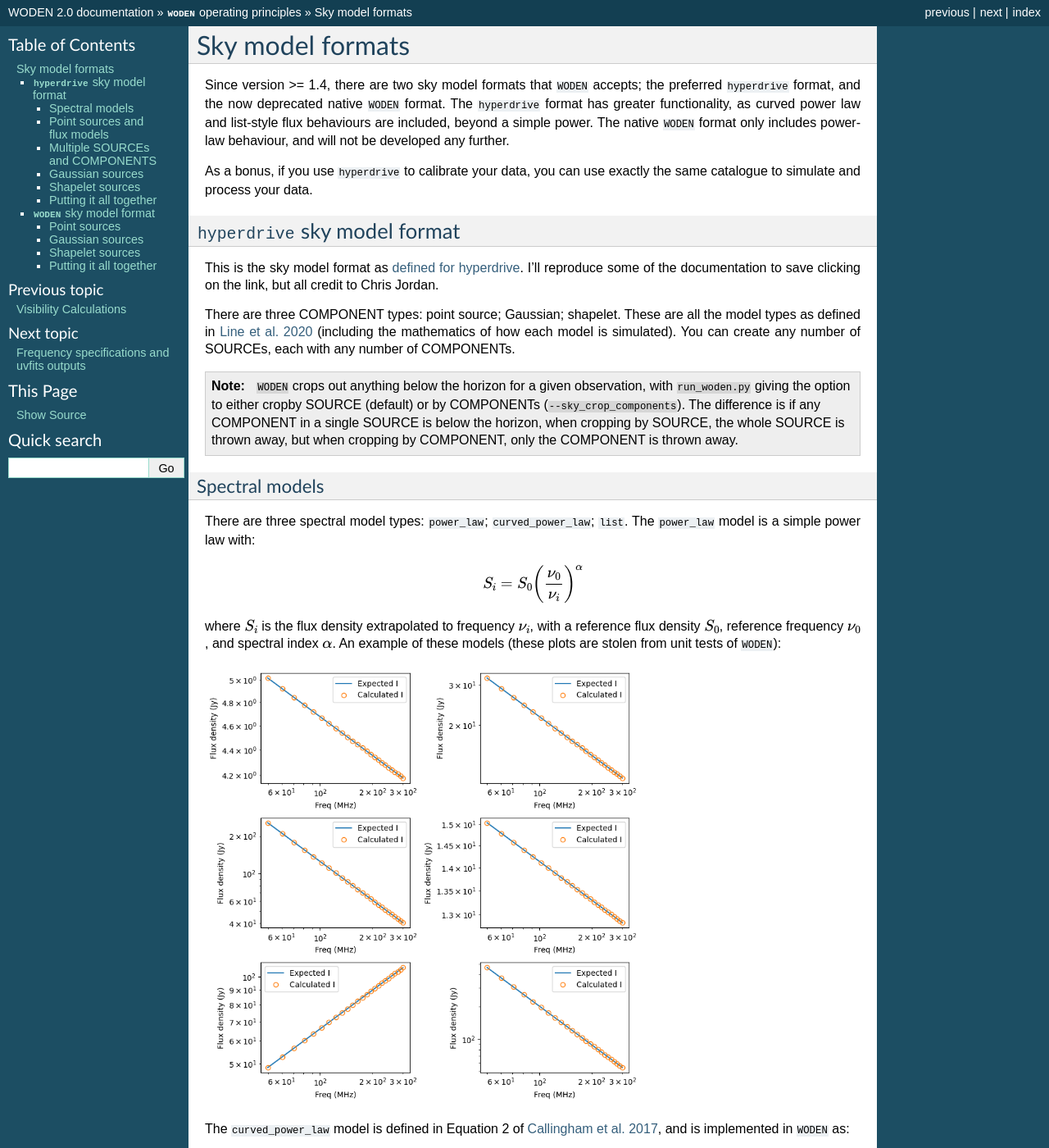
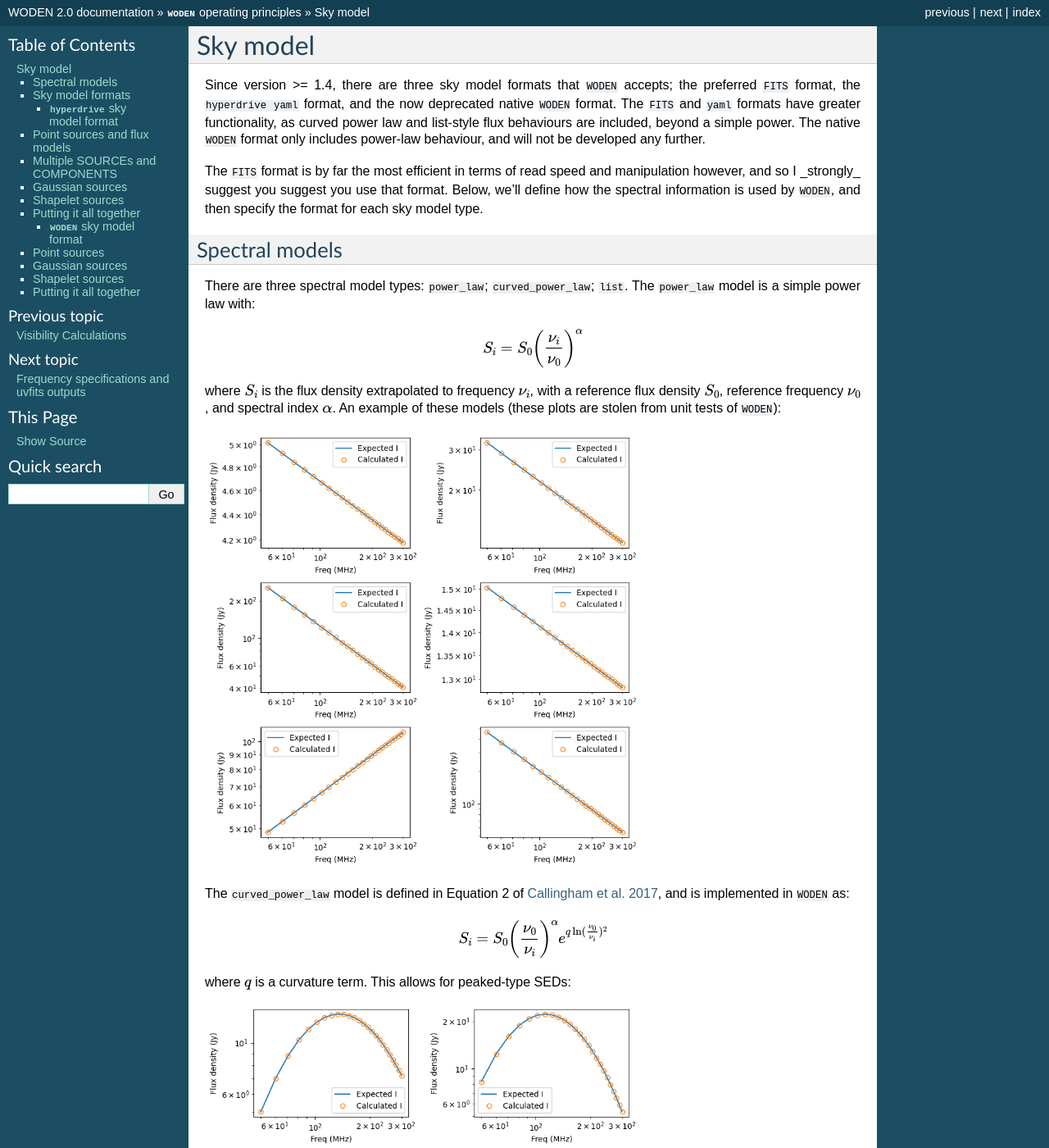
Before and after one commit to JLBLine/WODEN, a Sphinx documentation site: the page built from docs/sphinx/operating_principles/skymodel.rst, in a window 1280 px wide and 1400 px high. Shown: the whole window at 82% size. Built offline with Sphinx 7.4.7, drawn with Linux system fonts in a browser that asks for light colours; the version number is read from the project's files by our own code; some of the changed text lies outside the part shown.

```diff
--- a/docs/sphinx/operating_principles/skymodel.rst
+++ b/docs/sphinx/operating_principles/skymodel.rst
@@ -5,30 +5,16 @@
 
 .. _sky model formats:
 
-Sky model formats
+Sky model
 ===========================
-Since version >= 1.4, there are two sky model formats that ``WODEN`` accepts; the
-preferred ``hyperdrive`` format, and the now deprecated native ``WODEN`` format.
-The ``hyperdrive`` format has greater functionality, as curved power law and
+Since version >= 1.4, there are three sky model formats that ``WODEN`` accepts; the
+preferred ``FITS`` format, the ``hyperdrive yaml`` format, and the now deprecated native ``WODEN`` format.
+The ``FITS`` and ``yaml`` formats have greater functionality, as curved power law and
 list-style flux behaviours are included, beyond a simple power. The native
 ``WODEN`` format only includes power-law behaviour, and will not be developed
 any further.
 
-As a bonus,  if you use ``hyperdrive`` to calibrate your data, you can use
-exactly the same catalogue to simulate and process your data.
-
-``hyperdrive`` sky model format
-----------------------------------
-This is the sky model format as `defined for hyperdrive`_. I'll reproduce
-some of the documentation to save clicking on the link, but all credit to
-Chris Jordan.
-
-There are three COMPONENT types: point source; Gaussian; shapelet. These are
-all the model types as defined in `Line et al. 2020`_ (including the mathematics
-of how each model is simulated). You can create any number of SOURCEs, each
-with any number of COMPONENTs.
-
-.. note:: ``WODEN`` crops out anything below the horizon for a given observation, with ``run_woden.py`` giving the option to either cropby SOURCE (default) or by COMPONENTs (``--sky_crop_components``). The difference is if any COMPONENT in a single SOURCE is below the horizon, when cropping by SOURCE, the whole SOURCE is thrown away, but when cropping by COMPONENT, only the COMPONENT is thrown away.
+The ``FITS`` format is by far the most efficient in terms of read speed and manipulation however, and so I _strongly_ suggest you suggest you use that format. Below, we'll define how the spectral information is used by ``WODEN``, and then specify the format for each sky model type.
 
 Spectral models
 ^^^^^^^^^^^^^^^^^^^^
@@ -37,7 +23,7 @@
 The ``power_law`` model is a simple power law with:
 
 .. math::
-  S_i = S_0 \left( \frac{\nu_0}{\nu_i} \right)^\alpha
+  S_i = S_0 \left( \frac{\nu_i}{\nu_0} \right)^\alpha
 
 where :math:`S_i` is the flux density extrapolated to frequency :math:`\nu_i`, with a reference flux density :math:`S_0`, reference frequency :math:`\nu_0`, and spectral index  :math:`\alpha`.
 An example of these models (these plots are stolen from unit tests of ``WODEN``):
@@ -49,7 +35,7 @@
 implemented in ``WODEN`` as:
 
 .. math::
-  S_i = S_0 \left( \frac{\nu_0}{\nu_i} \right)^\alpha \frac{e^{q(\ln(\nu_0))^2}}{e^{q(\ln(\nu_i))^2}}
+  S_i = S_0 \left( \frac{\nu_0}{\nu_i} \right)^\alpha e^{q\ln(\frac{\nu_0}{\nu_i})^2}
 
 where :math:`q` is a curvature term. This allows for peaked-type SEDs:
 
@@ -66,6 +52,24 @@
 
 .. image:: test_extrap_list_laws.png
    :width: 400pt
+
+Sky model formats
+^^^^^^^^^^^^^^^^^^^^
+
+``hyperdrive`` sky model format
+----------------------------------
+This is the sky model format as `defined for hyperdrive`_. I'll reproduce
+some of the documentation to save clicking on the link, but all credit to
+Chris Jordan.
+
+There are three COMPONENT types: point source; Gaussian; shapelet. These are
+all the model types as defined in `Line et al. 2020`_ (including the mathematics
+of how each model is simulated). You can create any number of SOURCEs, each
+with any number of COMPONENTs.
+
+.. note:: ``WODEN`` crops out anything below the horizon for a given observation, with ``run_woden.py`` giving the option to either cropby SOURCE (default) or by COMPONENTs (``--sky_crop_components``). The difference is if any COMPONENT in a single SOURCE is below the horizon, when cropping by SOURCE, the whole SOURCE is thrown away, but when cropping by COMPONENT, only the COMPONENT is thrown away.
+
+
 
 Read on for how to detail each model in the ``hyperdrive`` format.
 
```
Also changed, not shown: 10 other files.
